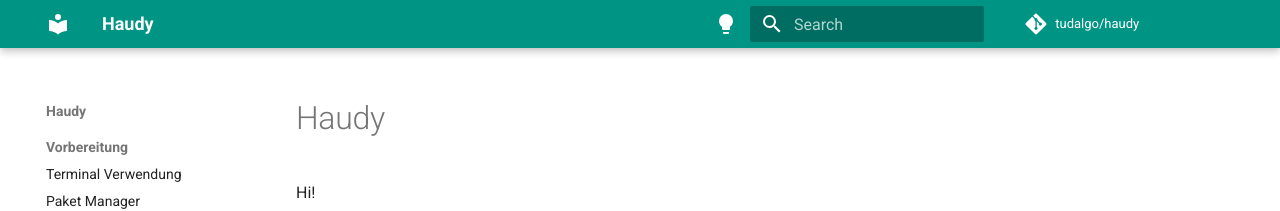
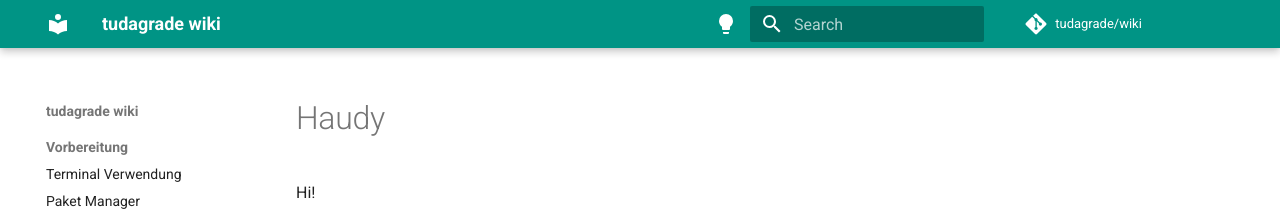
Before and after one commit to tudagrade/wiki, an MkDocs documentation site: the page built from docs/index.md, in a window 1280 px wide. Shown: the top 211 px of the page. Built offline with MkDocs 1.6.1 and Material for MkDocs 9.7.7, drawn with Linux system fonts in a browser that asks for light colours; comment, search, counter and statistics services are not loaded.

Commit message:
Fix repo name and links

```diff
--- a/mkdocs.yml
+++ b/mkdocs.yml
@@ -1,8 +1,8 @@
 # yaml-language-server: $schema=https://squidfunk.github.io/mkdocs-material/schema.json
 
-site_name: Haudy
-repo_name: tudalgo/haudy
-repo_url: https://github.com/tudalgo/haudy
+site_name: tudagrade wiki
+repo_name: tudagrade/wiki
+repo_url: https://github.com/tudagrade/wiki
 theme:
   name: material
   favicon: assets/favicon.png
```
